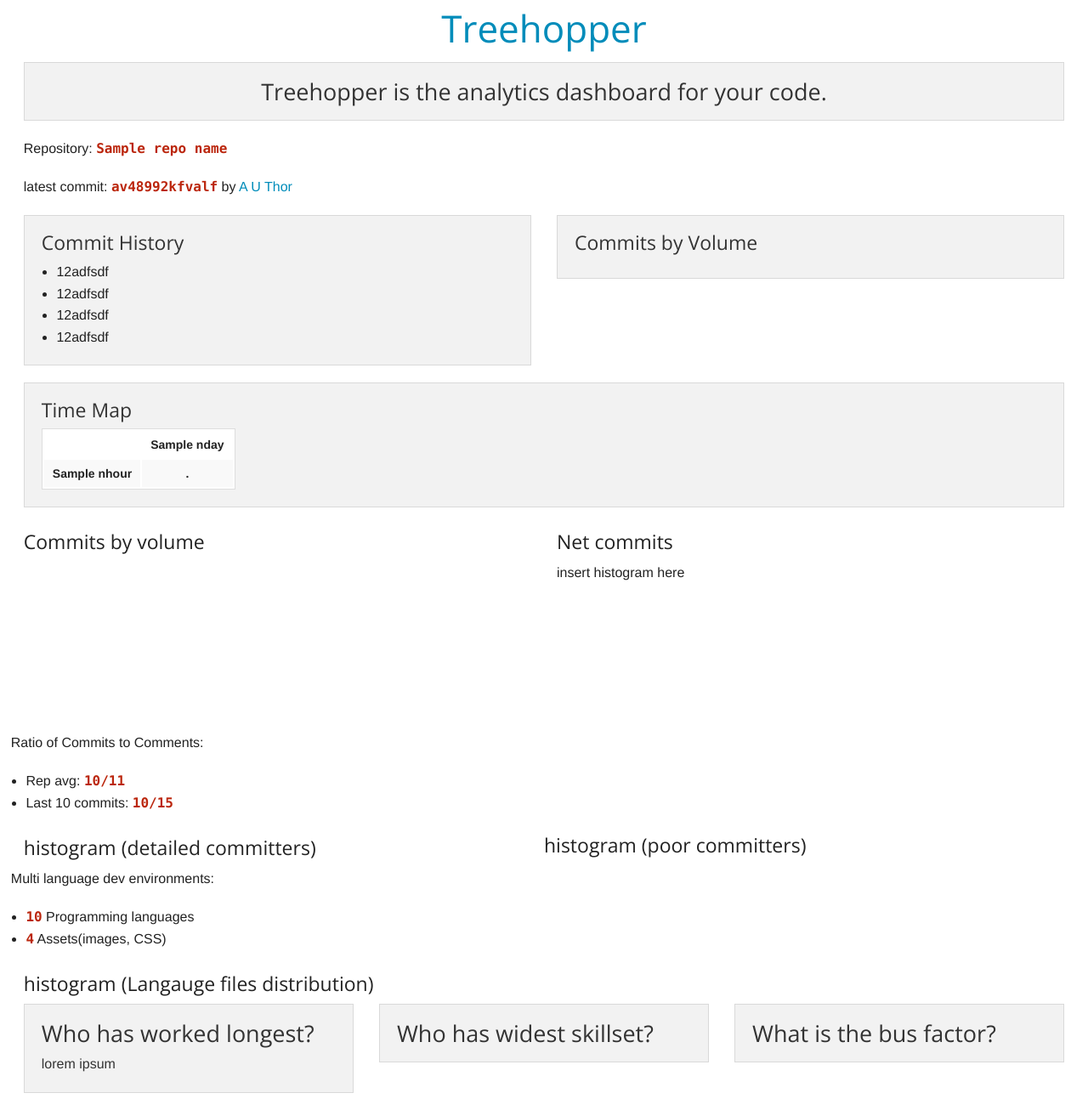
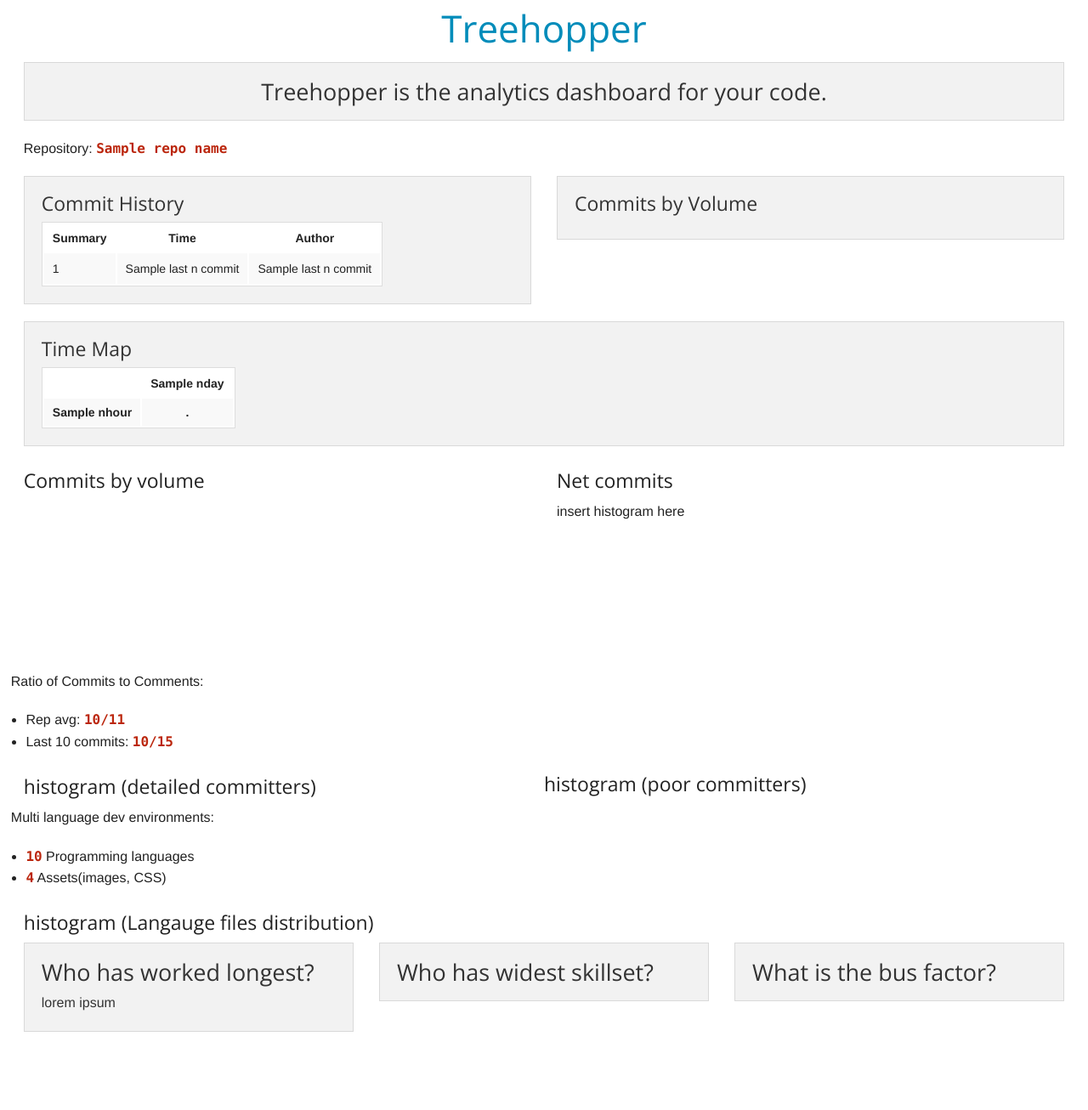
Before and after one commit to btbytes/treehopper, a Flask app: template thweb/thweb/templates/repoview.html in a window 1280 px wide. Shown: the whole page at 85% size. After the commit the page ends 1214 px from the top, so only its background shows below. Run offline with Flask 2, Linux system fonts and the light colour scheme; the template is opened without the code that fills it: most values are stand-ins (such as "Sample title", 1, 10 or a date in 2020); lists and menus that the app fills with data are empty.

Commit message:
query and show last 10 commits on the repository view pag

```diff
--- a/thweb/thweb/templates/repoview.html
+++ b/thweb/thweb/templates/repoview.html
@@ -65,7 +65,8 @@ $(function () {
       <div class="large-12 columns">
         <p>Repository: <code>{{repo_name}}</code></p>
         <!-- p>Branches: <code>master</code> / <code>dev</code> </p -->
-        <p>latest commit: <code>av48992kfvalf</code> by <a href="/user/">A U Thor</a></p>
+        <!-- p>latest commit: <code>av48992kfvalf</code>
+        by <a href="/user/">A U Thor</a></p -->
 
       </div>
     </div>
@@ -74,12 +75,20 @@ $(function () {
       <div class="large-6 columns">
         <div class="panel">
           <h4>Commit History</h4>
-          <ul>
-            <li>12adfsdf</li>
-            <li>12adfsdf</li>
-            <li>12adfsdf</li>
-            <li>12adfsdf</li>
-          </ul>
+          <table>
+            <tr>
+              <th>Summary</th>
+              <th>Time</th>
+              <th>Author</th>
+            </tr>
+            {% for rc in last_n_commits.0 %}
+            <tr>
+              <td>{{rc.0}}</td>
+              <td>{{rc.1}}</td>
+              <td>{{rc.2}}</td>
+            </tr>
+            {% endfor %}
+          </table>
         </div>
       </div>
       <div class="large-6 columns">
--- a/thweb/thweb/views.py
+++ b/thweb/thweb/views.py
@@ -12,9 +12,13 @@ def home(request):
 
 
 def repoview(request, repo_name):
+    repo_obj = Repository.index.get(name=repo_name)
+    last_n_commits = repo_obj.last_n_commits(10)
+    print 'LAST N COMMITS ', last_n_commits
     return render(request, "repoview.html",
                   {'title': 'Repository view for %s' % (repo_name, ),
                    'repo_name': repo_name,
+                   'last_n_commits': last_n_commits,
                    'ndays': range(1,32),
                    'nmonths': range(1,13),
                    'nhours': range(1,25) })
```
Also changed, not shown: docs/graph_query.txt (+23 -0 lines), graphdb-loader/gitpy.py (+11 -5 lines), thweb/thweb/models.py (+10 -0 lines).
